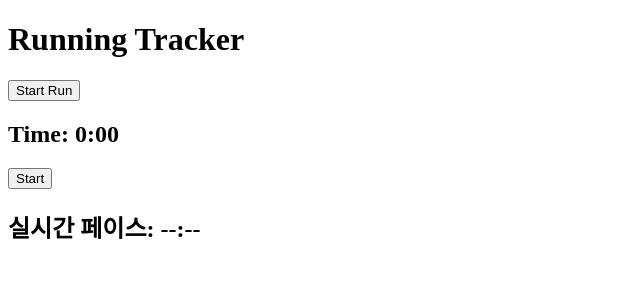
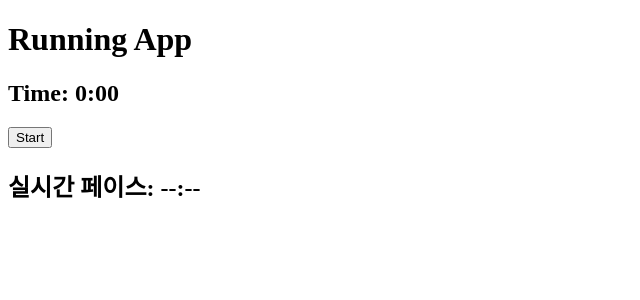
Before and after one commit to yunnnnn12/RunningApp, a React (Vite) app in the folder front/: page / in a window 1280 px wide. Shown: the top 300 px of the page, without its empty margins (0-640 px from the left). Built offline with nearby package versions, Linux system fonts and the light colour scheme.

Commit message:
refactor(App.jsx): update App.jsx

```diff
--- a/front/src/App.jsx
+++ b/front/src/App.jsx
@@ -4,56 +4,20 @@ import LocationTracker from "./LocationTracker";
 import PaceDisplay from "./PaceDisplay/PaceDisplay";
 
 function App() {
+  const [sessionId, setSessionId] = useState(null);
   const [isRunning, setIsRunning] = useState(false);
-  const [sessionId, setSessionId] = useState(null);
-
-  const startRun = async () => {
-    try {
-      const res = await fetch("http://localhost:8080/api/running/start", {
-        method: "POST",
-      });
-
-      const data = await res.json();
-      setSessionId(data.sessionId);
-      setIsRunning(true);
-    } catch (err) {
-      console.error("Start failed:", err);
-    }
-  };
-
-  const stopRun = async () => {
-    try {
-      await fetch(`http://localhost:8080/api/running/stop/${sessionId}`, {
-        method: "POST",
-      });
-
-      setIsRunning(false);
-    } catch (err) {
-      console.error("Stop failed:", err);
-    }
-  };
 
   return (
     <div>
-      <h1>Running Tracker</h1>
-
-      {!isRunning ? (
-        <button onClick={startRun}>Start Run</button>
-      ) : (
-        <button onClick={stopRun}>Stop Run</button>
-      )}
-
-      <Timer isRunning={isRunning} />
-
-      <LocationTracker
+      <h1>Running App</h1>
+      <Timer
+        sessionId={sessionId}
+        setSessionId={setSessionId}
         isRunning={isRunning}
-        sessionId={sessionId}
+        setIsRunning={setIsRunning}
       />
-
-      <PaceDisplay
-        isRunning={isRunning}
-        sessionId={sessionId}
-      />
+      <LocationTracker sessionId={sessionId} isRunning={isRunning} />
+      <PaceDisplay sessionId={sessionId} isRunning={isRunning} />
     </div>
   );
 }
```
